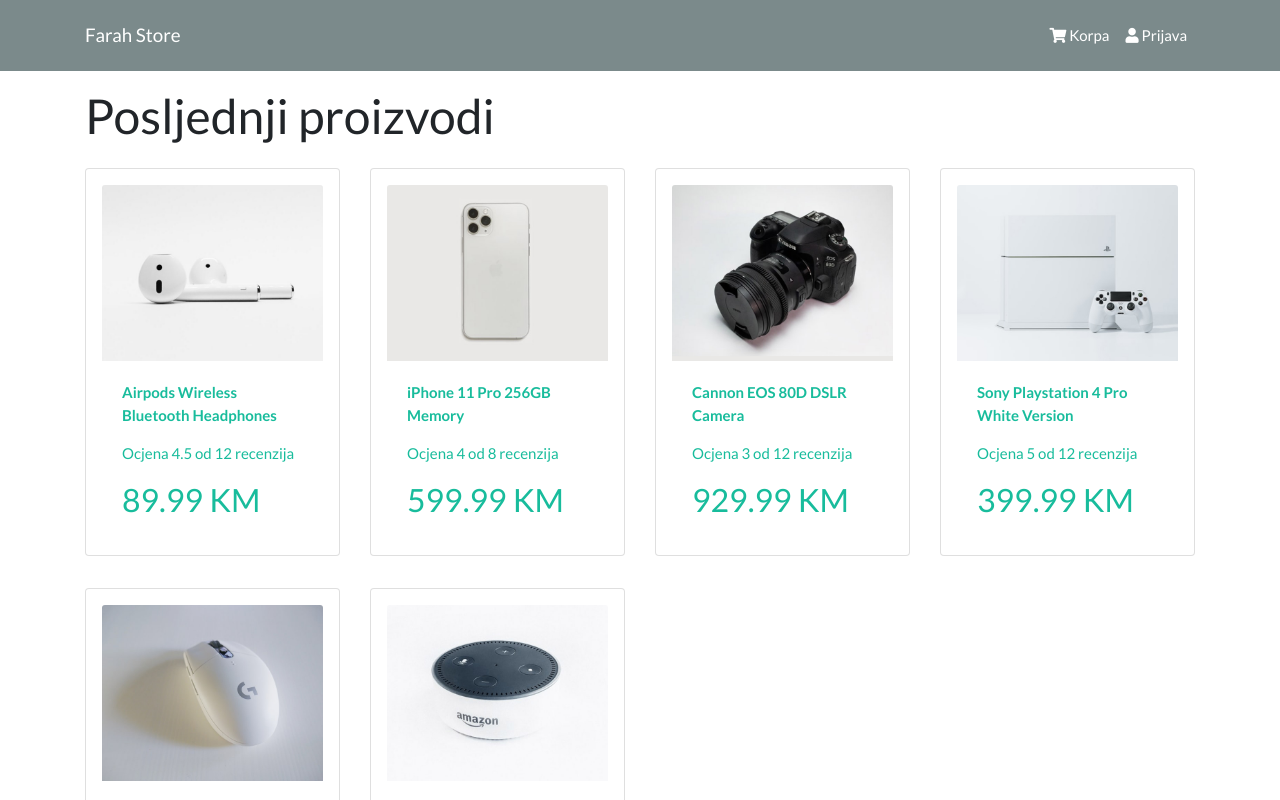
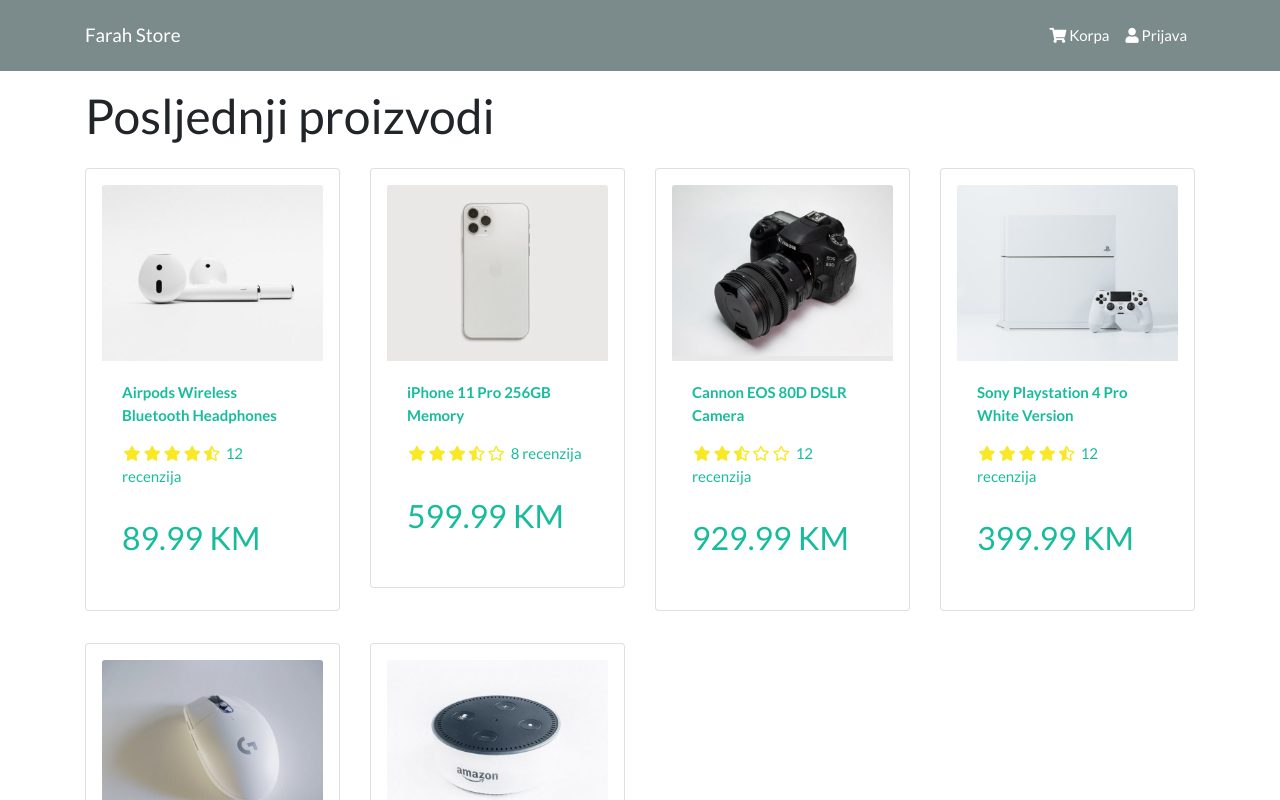
Before and after one commit to azemavdic/online-shop-mern, a React (Create React App) app in the folder frontend/: page / in a window 1280 px wide. Shown: the top 800 px of the page. Built offline with nearby package versions, Linux system fonts and the light colour scheme.

Commit message:
rating component

```diff
--- a/frontend/src/components/Header.js
+++ b/frontend/src/components/Header.js
@@ -11,10 +11,10 @@
           <Navbar.Collapse id="basic-navbar-nav">
             <Nav className="ml-auto">
               <Nav.Link href="/cart">
-                <i class="fas fa-shopping-cart"></i> Korpa
+                <i className="fas fa-shopping-cart"></i> Korpa
               </Nav.Link>
               <Nav.Link href="/login">
-                <i class="fas fa-user"></i> Prijava
+                <i className="fas fa-user"></i> Prijava
               </Nav.Link>
             </Nav>
           </Navbar.Collapse>
--- a/frontend/src/components/Product.js
+++ b/frontend/src/components/Product.js
@@ -1,9 +1,10 @@
 import React from "react";
 import { Card } from "react-bootstrap";
+import Rating from "./Rating";
 
 const Product = ({ product }) => {
   return (
-    <Card className="p-3 my-3" rounded>
+    <Card className="p-3 my-3">
       <a href={`/products/${product._id}`}>
         <Card.Img src={product.image} variant="top" />
       </a>
@@ -14,7 +15,10 @@
           </Card.Title>
           <Card.Text as="div">
             <div className="my-3">
-              Ocjena {product.rating} od {product.numReviews} recenzija
+              <Rating
+                value={product.rating}
+                text={` ${product.numReviews} recenzija`}
+              />
             </div>
             <Card.Text as="h3"> {product.price} KM </Card.Text>
           </Card.Text>
--- /dev/null
+++ b/frontend/src/components/Rating.js
@@ -0,0 +1,83 @@
+import React from "react";
+import PropTypes from "prop-types";
+import { propTypes } from "react-bootstrap/esm/Image";
+
+const Rating = ({ value, text, color }) => {
+  return (
+    <div className="rating">
+      <span>
+        <i
+          style={{ color }}
+          className={
+            value > 1
+              ? "fas fa-star"
+              : value >= 0.5
+              ? "fas fa-star-half-alt"
+              : "far fa-star"
+          }
+        ></i>
+      </span>
+      <span>
+        <i
+          style={{ color }}
+          className={
+            value > 2
+              ? "fas fa-star"
+              : value >= 1.5
+              ? "fas fa-star-half-alt"
+              : "far fa-star"
+          }
+        ></i>
+      </span>
+      <span>
+        <i
+          style={{ color }}
+          className={
+            value > 3
+              ? "fas fa-star"
+              : value >= 2.5
+              ? "fas fa-star-half-alt"
+              : "far fa-star"
+          }
+        ></i>
+      </span>
+      <span>
+        <i
+          style={{ color }}
+          className={
+            value > 4
+              ? "fas fa-star"
+              : value >= 3.5
+              ? "fas fa-star-half-alt"
+              : "far fa-star"
+          }
+        ></i>
+      </span>
+      <span>
+        <i
+          style={{ color }}
+          className={
+            value > 5
+              ? "fas fa-star"
+              : value >= 4.5
+              ? "fas fa-star-half-alt"
+              : "far fa-star"
+          }
+        ></i>
+      </span>
+      <span>{text && text}</span>
+    </div>
+  );
+};
+
+Rating.defaultProps = {
+  color: "#f8e825",
+};
+
+Rating.propTypes = {
+  value: PropTypes.number.isRequired,
+  text: PropTypes.string.isRequired,
+  color: PropTypes.string,
+};
+
+export default Rating;
--- a/frontend/src/index.css
+++ b/frontend/src/index.css
@@ -1,3 +1,11 @@
 main {
   min-height: 80vh;
 }
+
+h3 {
+  padding: 1rem 0;
+}
+
+.rating span {
+  margin: 0.1rem;
+}
--- a/frontend/src/screens/HomeScreen.js
+++ b/frontend/src/screens/HomeScreen.js
@@ -9,7 +9,7 @@
       <h1>Posljednji proizvodi</h1>
       <Row>
         {products.map((product) => (
-          <Col sm={12} md={6} lg={4} xl={3}>
+          <Col key={product._id} sm={12} md={6} lg={4} xl={3}>
             <Product product={product} />
           </Col>
         ))}
```
Also changed, not shown: 1 other file (tests, documents, lock files or other folders).
